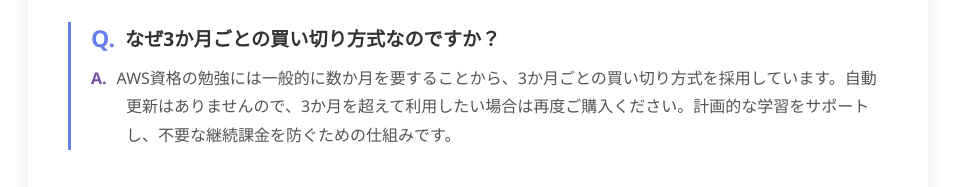
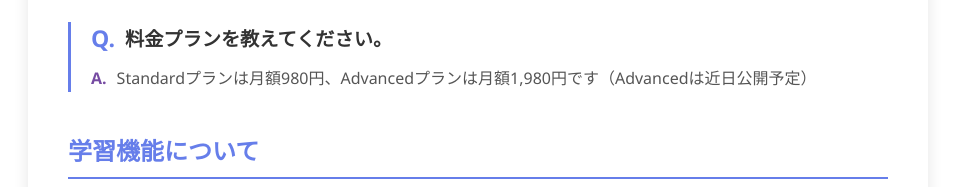
Before and after one commit to murakamihiroaki1/sukima-learning, a plain HTML site: page aws/faq.html in a window 1280 px wide. Shown: the part 1252-1439 px from the top of the page, without its empty margins (162-1117 px from the left). Drawn offline with Linux system fonts and the light colour scheme.

Commit message:
料金変更: Standard ¥980/月、Advanced ¥1,980/月、StripeリンクURL更新

```diff
--- a/aws/faq.html
+++ b/aws/faq.html
@@ -502,8 +502,8 @@
                 </div>
 
                 <div class="faq-item">
-                    <div class="faq-question">なぜ3か月ごとの買い切り方式なのですか？</div>
-                    <div class="faq-answer">AWS資格の勉強には一般的に数か月を要することから、3か月ごとの買い切り方式を採用しています。自動更新はありませんので、3か月を超えて利用したい場合は再度ご購入ください。計画的な学習をサポートし、不要な継続課金を防ぐための仕組みです。</div>
+                    <div class="faq-question">料金プランを教えてください。</div>
+                    <div class="faq-answer">Standardプランは月額980円、Advancedプランは月額1,980円です（Advancedは近日公開予定）</div>
                 </div>
 
             </div>
```
Also changed, not shown: aws/pricing.html (+3 -3 lines).
